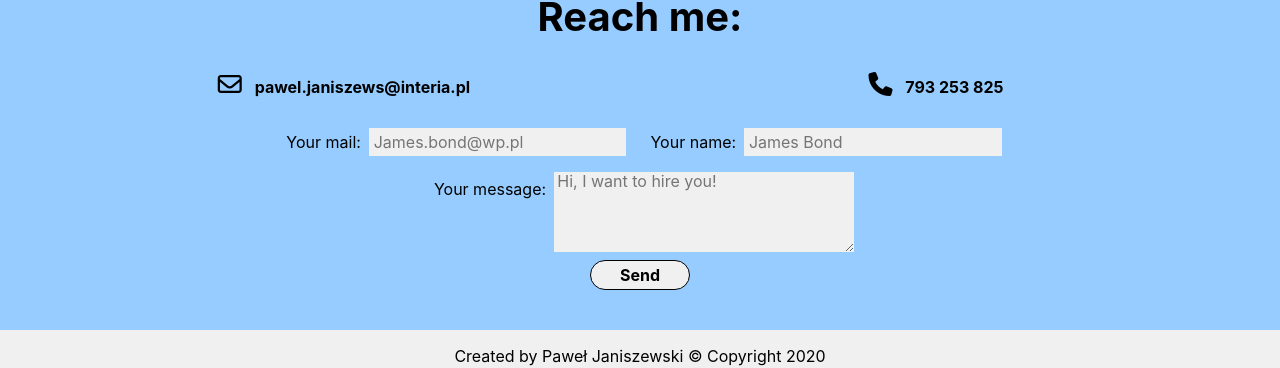
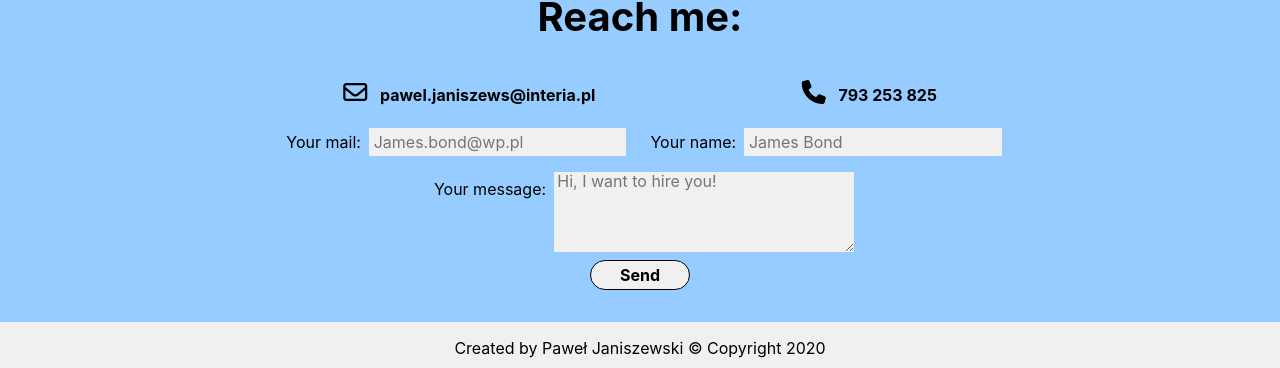
Before and after one commit to Desulfo/AboutMe, a React (Create React App) app: page / in a window 1280 px wide. Shown: the part 1484-1852 px from the top of the page. Built offline with nearby package versions, Linux system fonts and the light colour scheme.

Commit message:
Extract most of styled-components outside Contact component

```diff
--- /dev/null
+++ b/src/atoms/styled/Contact/Button.js
@@ -0,0 +1,16 @@
+import styled from 'styled-components';
+
+const Button = styled.button`
+  width: 100px;
+  height: 30px;
+  font-weight: bold;
+  background-color: #f0f0f0;
+  border-radius: 50px;
+  border: 1px solid black;
+  &:hover {
+    background-color: #364f6b;
+    cursor: pointer;
+  }
+`;
+
+export default Button;
--- /dev/null
+++ b/src/atoms/styled/Contact/ContactSection.js
@@ -0,0 +1,11 @@
+import styled from 'styled-components';
+
+const ContactSection = styled.section`
+  margin: 0 auto;
+  max-width: 800px;
+  display: flex;
+  flex-wrap: wrap;
+  justify-content: space-around;
+`;
+
+export default ContactSection;
--- /dev/null
+++ b/src/atoms/styled/Contact/Form.js
@@ -0,0 +1,12 @@
+import styled from 'styled-components';
+
+const Form = styled.form`
+  display: flex;
+  flex-wrap: wrap;
+  justify-content: center;
+  padding: 0.5rem 0;
+  max-width: 800px;
+  margin: 0 auto;
+`;
+
+export default Form;
--- /dev/null
+++ b/src/atoms/styled/Contact/Input.js
@@ -0,0 +1,9 @@
+import styled from 'styled-components';
+
+const Input = styled.input`
+  padding: 0.3rem;
+  background-color: #f0f0f0;
+  border: none;
+`;
+
+export default Input;
--- /dev/null
+++ b/src/atoms/styled/Contact/Label.js
@@ -0,0 +1,7 @@
+import styled from 'styled-components';
+
+const Label = styled.label`
+  margin: 0.5rem;
+`;
+
+export default Label;
--- /dev/null
+++ b/src/atoms/styled/Contact/TextArea.js
@@ -0,0 +1,11 @@
+import styled from 'styled-components';
+
+const TextArea = styled.textarea`
+  padding-left: 0.2rem;
+  width: 300px;
+  height: 80px;
+  background-color: #f0f0f0;
+  border: none;
+`;
+
+export default TextArea;
--- a/src/organisms/Contac.js
+++ b/src/organisms/Contac.js
@@ -1,4 +1,10 @@
 import React from 'react';
+import Form from '../atoms/styled/Contact/Form';
+import Label from '../atoms/styled/Contact/Label';
+import Input from '../atoms/styled/Contact/Input';
+import TextArea from '../atoms/styled/Contact/TextArea';
+import Button from '../atoms/styled/Contact/Button';
+import ContactSection from '../atoms/styled/Contact/ContactSection';
 import Header from '../atoms/basicTypography/Header';
 import Link from '../atoms/basicTypography/Link';
 import Icon from '../atoms/FavIcon';
@@ -6,31 +12,10 @@ import Section from '../atoms/Section';
 import styled from 'styled-components';
 
 const ContactLink = styled(Link)`
-  display: inline-block;
-  width: 100%;
-  margin-bottom: 0.5rem;
-  @media (min-width: 600px) {
-    width: 50%;
-  }
-`;
-const Form = styled.form`
-  display: flex;
-  flex-wrap: wrap;
-  justify-content: center;
-  padding: 1rem 0;
-  max-width: 800px;
-  margin: 0 auto;
+  margin: 0.5rem;
 `;
 const InputContainer = styled.div`
   margin: 0.5rem;
-`;
-const Label = styled.label`
-  margin: 0.5rem;
-`;
-const Input = styled.input`
-  padding: 0.3rem;
-  background-color: #f0f0f0;
-  border: none;
 `;
 const TextAreaContainer = styled(InputContainer)`
   width: 100%;
@@ -38,30 +23,12 @@ const TextAreaContainer = styled(InputContainer)`
   flex-wrap: wrap;
   justify-content: center;
 `;
-const TextArea = styled.textarea`
-  padding-left: 0.2rem;
-  width: 300px;
-  height: 80px;
-  background-color: #f0f0f0;
-  border: none;
-`;
-const Button = styled.button`
-  width: 100px;
-  height: 30px;
-  font-weight: bold;
-  background-color: #f0f0f0;
-  border-radius: 50px;
-  border: 1px solid black;
-  &:hover {
-    background-color: #364f6b;
-    cursor: pointer;
-  }
-`;
 
 function Contact() {
   return (
     <Section id="Contact" background="#96ccff">
       <Header text="Reach me:" />
+      <ContactSection>
         <ContactLink url="mailto: pawel.janiszews@interia.pl">
           <Icon className="far fa-envelope" />
           pawel.janiszews@interia.pl
@@ -70,6 +37,7 @@ function Contact() {
           <Icon className="fas fa-phone" />
           793 253 825
         </ContactLink>
+      </ContactSection>
       <Form>
         <InputContainer>
           <Label htmlFor="mail">Your mail:</Label>
```
Lines whose indentation alone changed are shown as unchanged.
